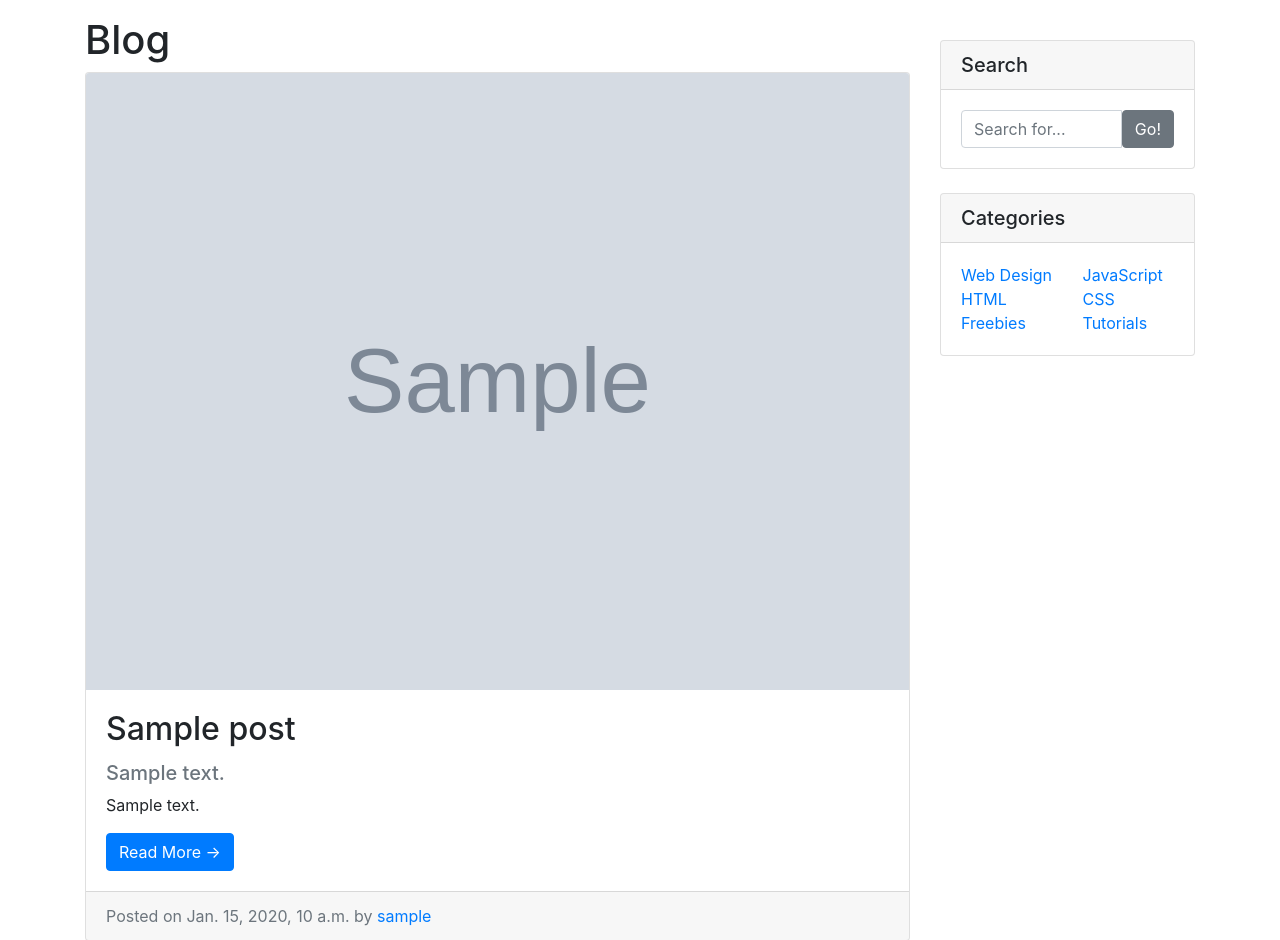
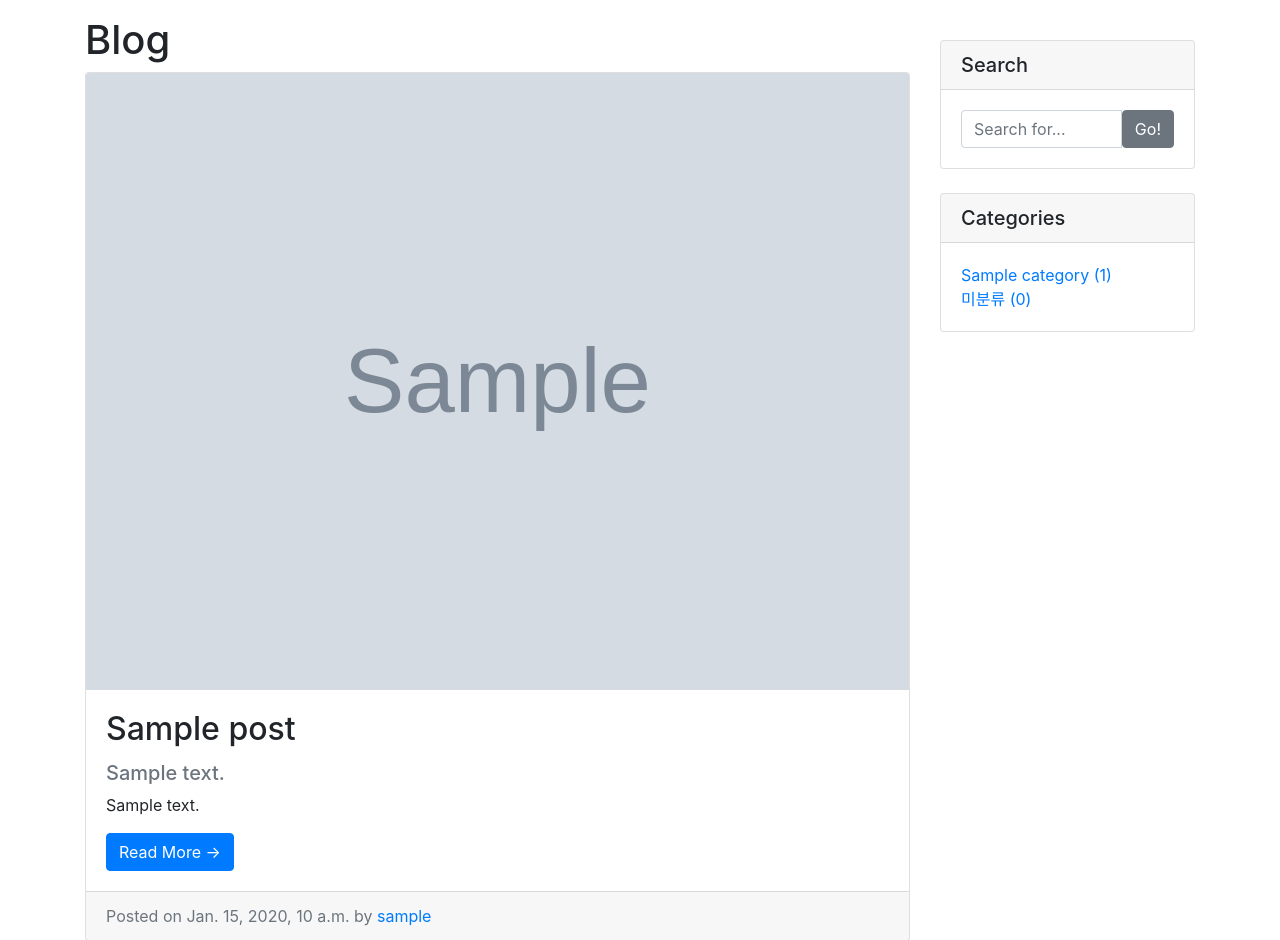
Before and after one commit to soohwan-k/DjangoBlog, a Django app: page /blog/ in a window 1280 px wide. Shown: the part 56-996 px from the top of the page. Run offline with Django 4.2, Linux system fonts and the light colour scheme; tables that the repository leaves empty hold one stand-in row (values such as "Sample post"); grey boxes marked "Sample" are stand-in pictures; some libraries are stand-ins or nearby versions.

Commit message:
카테고리 뷰 생성, 태그 모델 추가

```diff
--- a/blog/models.py
+++ b/blog/models.py
@@ -5,12 +5,26 @@ import os
 
 # Create your models here.
 
+class Tag(models.Model):
+    name = models.CharField(max_length=50, unique=True)
+    slug = models.SlugField(max_length=200, unique=True, allow_unicode=True)
+
+    def __str__(self):
+        return self.name
+
+    def get_absolute_url(self):
+        return f'/blog/tag/{self.slug}/'
+
+
 class Category(models.Model):
     name = models.CharField(max_length=50, unique=True)
     slug = models.SlugField(max_length=200, unique=True, allow_unicode=True)
 
     def __str__(self):
         return self.name
+
+    def get_absolute_url(self):
+        return f'/blog/category/{self.slug}/'
 
     class Meta:
         verbose_name_plural = 'Categories'
@@ -28,6 +42,7 @@ class Post(models.Model):
 
     author = models.ForeignKey(User, null=True, on_delete=models.SET_NULL)
     category = models.ForeignKey(Category, null=True, blank=True, on_delete=models.SET_NULL)
+    tags = models.ManyToManyField(Tag, blank=True)
 
     def __str__(self):
         return f'[{self.pk}]{self.title} :: {self.author}'
--- a/blog/templates/blog/base.html
+++ b/blog/templates/blog/base.html
@@ -72,32 +72,19 @@
                     <h5 class="card-header">Categories</h5>
                     <div class="card-body">
                         <div class="row">
-                            <div class="col-lg-6">
+                            <div class="col-lg-12">
                                 <ul class="list-unstyled mb-0">
+                                    {% for c in categories %}
+                                        <li>
+                                            <a href="{{ c.get_absolute_url }}">{{ c.name }} ({{ c.post_set.count }})</a>
+                                        </li>
+                                    {% endfor %}
                                     <li>
-                                        <a href="#">Web Design</a>
-                                    </li>
-                                    <li>
-                                        <a href="#">HTML</a>
-                                    </li>
-                                    <li>
-                                        <a href="#">Freebies</a>
+                                        <a href="/blog/category/no-category">미분류 ({{ no_category_post_count }})</a>
                                     </li>
                                 </ul>
                             </div>
-                            <div class="col-lg-6">
-                                <ul class="list-unstyled mb-0">
-                                    <li>
-                                        <a href="#">JavaScript</a>
-                                    </li>
-                                    <li>
-                                        <a href="#">CSS</a>
-                                    </li>
-                                    <li>
-                                        <a href="#">Tutorials</a>
-                                    </li>
-                                </ul>
-                            </div>
+
                         </div>
                     </div>
                 </div>
--- a/blog/templates/blog/post_list.html
+++ b/blog/templates/blog/post_list.html
@@ -3,7 +3,7 @@
     <title>Blog</title>
 {% endblock %}
 {% block main_area %}
-                <h1>Blog</h1>
+                <h1>Blog {% if category %} in category '{{ category }}' {% endif %}</h1>
 
                 {% for p in post_list %}
                 <!-- Blog Post -->
--- a/blog/urls.py
+++ b/blog/urls.py
@@ -6,4 +6,5 @@ urlpatterns = [
     path('', views.PostList.as_view()),
     #path('', views.index),
     #path('<int:pk>/', views.single_post_page),
+    path('category/<str:slug>/', views.show_category_posts)
 ]
--- a/blog/views.py
+++ b/blog/views.py
@@ -1,5 +1,5 @@
-#from django.shortcuts import render
-from .models import Post
+from django.shortcuts import render
+from .models import Post, Category
 from django.views.generic import ListView, DetailView
 
 
@@ -9,10 +9,21 @@ class PostList(ListView):
     model = Post
     ordering = '-pk'
 
+    def get_context_data(self, **kwargs):
+        context = super(PostList, self).get_context_data()
+        context['categories'] = Category.objects.all()
+        context['no_category_post_count'] = Post.objects.filter(category=None).count()
+        return context
+
 
 class PostDetail(DetailView):
     model = Post
 
+    def get_context_data(self, **kwargs):
+        context = super(PostDetail, self).get_context_data()
+        context['categories'] = Category.objects.all()
+        context['no_category_post_count'] = Post.objects.filter(category=None).count()
+        return context
 
 
 # def index(request):
@@ -37,3 +48,18 @@ class PostDetail(DetailView):
 #             'post': post,
 #         }
 #     )
+def show_category_posts(request, slug):
+    if slug=='no-category':
+        category = '미분류'
+        post_list = Post.objects.filter(category=None)
+    else:
+        category = Category.objects.get(slug = slug)
+        post_list = Post.objects.filter(category = category)
+
+    context = {
+        'categories' : Category.objects.all(),
+        'no_category_post_count' : Post.objects.filter(category=None).count(),
+        'category' : category,
+        'post_list' : post_list
+    }
+    return render(request, 'blog/post_list.html', context)
```
Also changed, not shown: blog/admin.py (+8 -1 lines).
